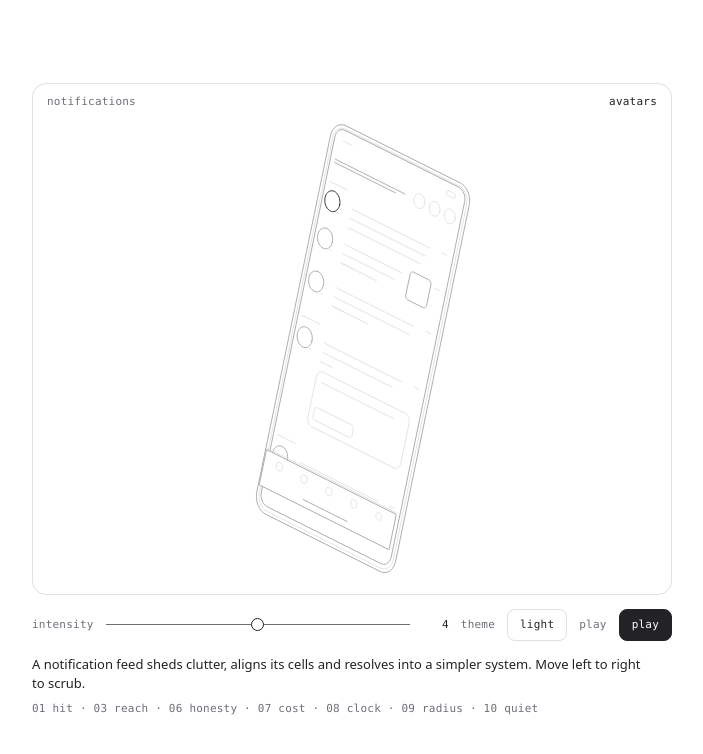
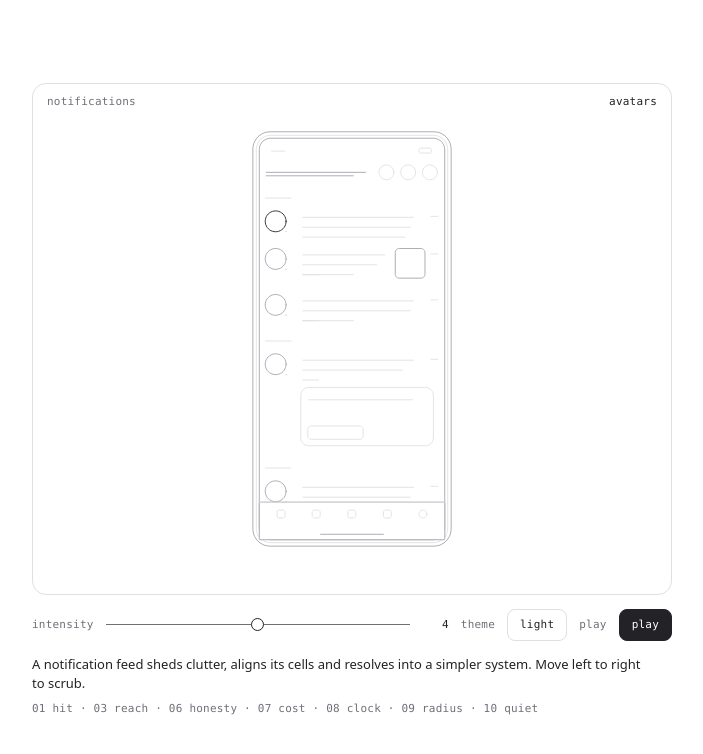
Before and after one commit to broccoli111/port2026, a plain HTML site: page index.html in a window 1280 px wide. Shown: the whole page, without its empty margins (288-991 px from the left). Drawn offline with Linux system fonts and the light colour scheme.

Commit message:
Show notification animation straight on

```diff
--- a/index.html
+++ b/index.html
@@ -880,10 +880,8 @@ var HL = (() => {
 <script type="module" id="hl-figure">
 const {Cam,fit,proj,poly,open,rrect,seg,clamp,lerp,spring,stepS,mk,pointer,register,disposer}=HL;
 function mount({stage,svg,read},value){
- const bag=disposer(), C=Cam(45,0.5,1.18);
- const world=(u,v,l=0)=>[(u-187.5)*.26,v*.072,(812-v)*.255+l];
- fit(C,[[0,0,0],[110,65,0],[-55,0,232],[-55,65,232]],200,166);
- const base=proj(C),P=(u,v,l=0)=>base(...world(u,v,l));
+ const bag=disposer();
+ const P=(u,v,l=0)=>[200+(u-187.5)*.31,34+v*.31];
  const g=mk('g',{},svg), items=[];
  function path(cls='nf lo'){return mk('path',{class:cls},g);}
  const shell=path('sil'),rim=path('nf lo');
```
